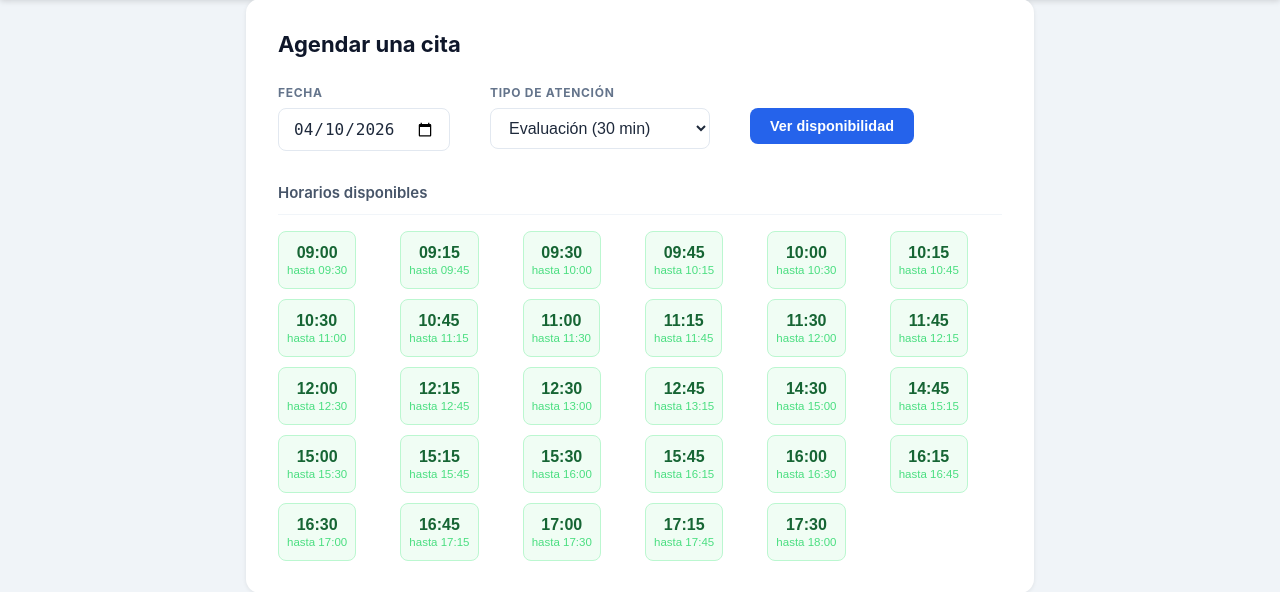
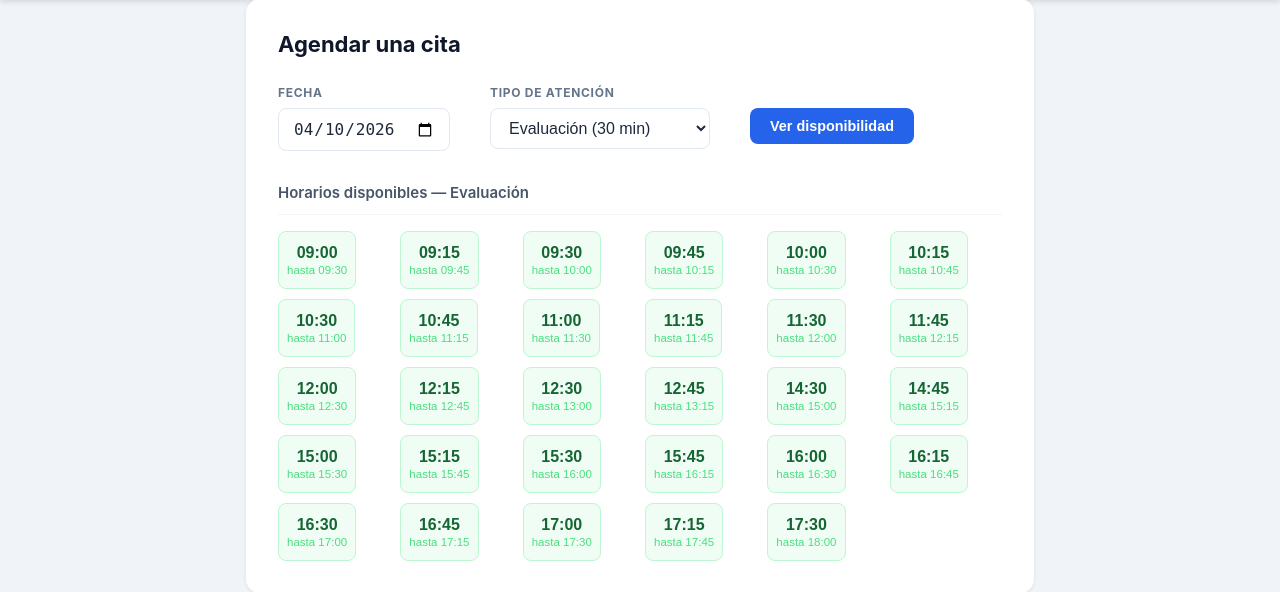
Before and after one commit to FloYanez/desafio-cero-2026, a Flask app: page / in a window 1280 px wide. Shown: the part 62-654 px from the top of the page. Run offline with Flask 3, Linux system fonts and the light colour scheme.

Commit message:
💄 Se agrega el tipo de hora al resultado de bloques para evitar confusiones

```diff
--- a/templates/index.html
+++ b/templates/index.html
@@ -37,7 +37,7 @@
 
   {% if slots is not none %}
     {% if slots %}
-      <h3 class="slots-title">Horarios disponibles</h3>
+      <h3 class="slots-title">Horarios disponibles — {{ "Evaluación" if appt_type == "EVALUACION" else "Tratamiento" }}</h3>
       <div class="slots-grid">
         {% for slot in slots %}
           <form method="POST" action="/">
```
